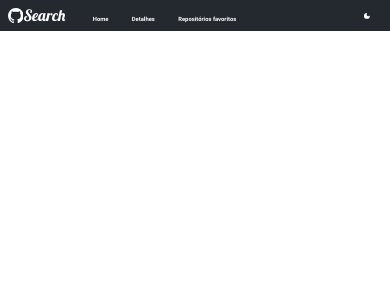
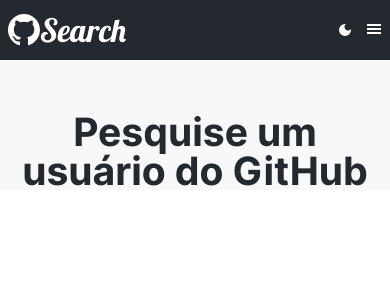
Before and after one commit to FeBassetto/Github_search, a React (Create React App) app: page / in a window 390 px wide. Shown: the top 300 px of the page. Built offline with nearby package versions, Linux system fonts and the light colour scheme.

Commit message:
Componente TitlePage finalizado

```diff
--- a/src/components/Header/Header.css
+++ b/src/components/Header/Header.css
@@ -1,9 +1,4 @@
 .header {
-    display: flex;
-    flex-direction: row;
-    align-items: center;
-    justify-content: space-between;
-
     width: 100%;
     height: 8vw;
 
@@ -11,6 +6,8 @@
     box-sizing: border-box;
 
     position: fixed;
+    top: 0;
+    z-index: 99;
 }
 
 .header>* a:hover , .header > * svg:hover{
@@ -18,3 +15,38 @@
     opacity: .7;
     transition: .4s;
 }
+
+.header--desktop{
+    display: flex;
+    flex-direction: row;
+    align-items: center;
+    justify-content: space-between;
+}
+
+.header--mobile{
+    display: flex;
+    flex-direction: row;
+    align-items: center;
+    justify-content: space-between;
+    height: 60px;
+}
+
+.header__box{
+    width: 45px;
+    display: flex;
+    flex-direction: row;
+    align-items: center;
+    justify-content: space-between;
+}
+
+
+@media screen and (min-width:750px){
+    .header--mobile{
+        display: none;
+    }
+}
+@media screen and (max-width:750px){
+    .header--desktop{
+        display: none;
+    }
+}
--- a/src/components/Header/Header.jsx
+++ b/src/components/Header/Header.jsx
@@ -4,23 +4,35 @@
 import Logo from "./Logo/Logo";
 import Navigation from './Navigation/Navigation';
 import ThemeMode from "./ThemeMode/ThemeMode";
+import MobileNavigation from "./MobileNavigation/MobileNavigation";
 
 const StyledHeader = styled.header`
     background-color:${props => props.theme.dark};
 
     && > *{
         color:${props => props.theme.headerText};
+        background-color:${props => props.theme.dark};
     }
 `
 
 const Header = () => {
 
     return (
-        <StyledHeader className="header">
-            <Logo />
-            <Navigation/>
-            <ThemeMode/>
-        </StyledHeader>
+        <>
+            <StyledHeader className="header header--desktop">
+                <Logo />
+                <Navigation />
+                <ThemeMode />
+            </StyledHeader>
+
+            <StyledHeader className="header header--mobile">
+                <Logo />
+                <div className="header__box">
+                    <ThemeMode />
+                    <MobileNavigation />
+                </div>
+            </StyledHeader>
+        </>
     )
 }
 
--- a/src/components/Header/Logo/Logo.css
+++ b/src/components/Header/Logo/Logo.css
@@ -23,3 +23,9 @@
 
     font-family: Lobister;
 }
+
+@media screen and (max-width:750px){
+    .logo__text{
+        font-size: 2rem;
+    }
+}
--- /dev/null
+++ b/src/components/Header/MobileNavigation/MobileNavigation.css
@@ -0,0 +1,129 @@
+.mobileNavigation__link {
+    color: inherit;
+    text-decoration: none;
+    font-family: RobotoBold;
+}
+
+/* closed */
+
+.mobileNavigation--closed .mobileNavigation__item--hidden {
+    display: none;
+}
+
+.mobileNavigation--closed .mobileNavigation__icon > *:nth-child(2) {
+    display: none;
+}
+
+
+/* open */
+
+.mobileNavigation--open .mobileNavigation__icon > *:nth-child(1) {
+    display: none;
+}
+
+.mobileNavigation--open {
+    position: fixed;
+    top: 0;
+    right: 0;
+
+    z-index: 100;
+
+    background-color: inherit;
+
+    height: 100vh;
+    width: 60vw;
+
+    animation-name: openMenu;
+    animation-duration: 1s;
+
+    box-shadow: 0px 0px .5rem #000000;
+
+    overflow: scroll;
+}
+
+@keyframes openMenu {
+    from {
+        right: -100vw;
+    }
+
+    to {
+        right: 0;
+    }
+}
+
+.mobileNavigation--open .mobileNavigation__list {
+    display: flex;
+    flex-direction: column;
+
+    width: 100%;
+    height: 100%;
+}
+
+.mobileNavigation--open .mobileNavigation__item {
+    border-bottom: 1px solid #ffffff;
+
+    height: 90px;
+    width: 100%;
+}
+
+.mobileNavigation--open .mobileNavigation__item:nth-child(2){
+    border-top: 1px solid #ffffff;
+}
+
+.mobileNavigation--open .mobileNavigation__icon {
+    border: none;
+
+    display: flex;
+    align-items: center;
+    justify-content: flex-end;
+    padding-right: 5vw;
+
+    box-sizing: border-box;
+}
+
+.mobileNavigation--open .mobileNavigation__item{
+    font-size: 1.25rem;
+}
+
+
+.mobileNavigation--open .mobileNavigation__item:hover:not(.mobileNavigation__icon){
+    opacity: .7;
+}
+
+.mobileNavigation__link{
+    display: flex;
+    width: 100%;
+    height: 100%;
+
+    padding-left: 5vw;
+
+    box-sizing: border-box;
+
+    align-items: center;
+}
+
+.mobileNavigation--closing{
+    animation-name: closingMenu;
+    animation-duration: 1s;
+}
+
+@keyframes closingMenu{
+    from{
+        right: 0;
+    }
+    to{
+        right: -100vw;
+    }
+}
+
+@media screen and (max-width:650px){
+    .mobileNavigation--open{
+        width: 75vw;
+    }
+}
+
+@media screen and (max-width:400px){
+    .mobileNavigation--open{
+        width: 85vw;
+    }
+}
--- /dev/null
+++ b/src/components/Header/MobileNavigation/MobileNavigation.jsx
@@ -0,0 +1,55 @@
+import React from "react";
+import './MobileNavigation.css'
+import { GiHamburgerMenu } from 'react-icons/gi'
+import { AiOutlineClose } from 'react-icons/ai'
+import { Link } from 'react-router-dom';
+
+
+const MobileNavigation = () => {
+
+    const mobileNavigation = document.getElementsByClassName('mobileNavigation')[0]
+    console.log(mobileNavigation)
+
+    function openMenu() {
+        mobileNavigation.classList?.add('mobileNavigation--open')
+        mobileNavigation.classList?.remove('mobileNavigation--closed')
+    }
+
+    function closeMenu() {
+        mobileNavigation.classList?.add('mobileNavigation--closing')
+        setTimeout(() => {
+            mobileNavigation.classList?.add('mobileNavigation--closed')
+            mobileNavigation.classList?.remove('mobileNavigation--closing')
+            mobileNavigation.classList?.remove('mobileNavigation--open')
+        }, 400)
+    }
+
+
+    return (
+        <nav className="mobileNavigation mobileNavigation--closed">
+            <ul className="mobileNavigation__list">
+                <li className="mobileNavigation__item mobileNavigation__icon">
+                    <GiHamburgerMenu onClick={_ => openMenu()} />
+                    <AiOutlineClose onClick={_ => closeMenu()} />
+                </li>
+                <li className="mobileNavigation__item mobileNavigation__item--hidden">
+                    <Link to="/" className="mobileNavigation__link" onClick={_ => closeMenu()}>
+                        Home
+                    </Link>
+                </li>
+                <li className="mobileNavigation__item mobileNavigation__item--hidden">
+                    <Link to="/detalhes" className="mobileNavigation__link" onClick={_ => closeMenu()}>
+                        Detalhes
+                    </Link>
+                </li>
+                <li className="mobileNavigation__item mobileNavigation__item--hidden">
+                    <Link to="/favoritos" className="mobileNavigation__link" onClick={_ => closeMenu()}>
+                        Repositórios favoritos
+                    </Link>
+                </li>
+            </ul>
+        </nav >
+    )
+}
+
+export default MobileNavigation
--- a/src/components/Header/ThemeMode/ThemeMode.css
+++ b/src/components/Header/ThemeMode/ThemeMode.css
@@ -1,7 +1,14 @@
 .themeMode{
-    width: 5%;
+    width: 5vw;
     font-size: 2vw;
 
     display: flex;
     align-items: center;
 }
+
+@media screen and (max-width:750px) {
+    .themeMode{
+        font-size: 1rem;
+        width: auto;
+    }
+}
--- a/src/components/Header/ThemeMode/ThemeMode.jsx
+++ b/src/components/Header/ThemeMode/ThemeMode.jsx
@@ -7,7 +7,6 @@
 const ThemeMode = () => {
 
     const ThemeMode = useContext(ThemeContext)
-    console.log(ThemeMode)
 
     return (
         <div className="themeMode">
--- /dev/null
+++ b/src/components/TitlePage/TitlePage.css
@@ -0,0 +1,18 @@
+.titlePage {
+    font-size: 6vw;
+    text-align: center;
+
+    width: 65%;
+    margin: auto;
+
+    font-family: InterBold;
+}
+
+@media screen and (max-width:500px) {
+    .titlePage {
+        font-size: 10vw;
+        width: 90%;
+
+        margin: auto;
+    }
+}
--- /dev/null
+++ b/src/components/TitlePage/TitlePage.jsx
@@ -0,0 +1,21 @@
+import React from "react";
+import './TitlePage.css';
+import styled from 'styled-components';
+
+
+const StyledTitle = styled.h1`
+ color: ${props => props.theme.text};
+`
+
+const TitlePage = ({text}) => {
+
+
+
+    return (
+        <StyledTitle className="titlePage">
+            {text}
+        </StyledTitle>
+    )
+}
+
+export default TitlePage
--- a/src/pages/Home.jsx
+++ b/src/pages/Home.jsx
@@ -1,14 +1,25 @@
 import React from "react";
+import TitlePage from "../components/TitlePage/TitlePage";
+import styled from 'styled-components';
 
+const StyledHome = styled.main`
+    background-color:${props => props.theme.light};
+    padding-top:15vw;
 
+    @media screen and (max-width:750px){
+        padding-top:7rem;
+    }
+`
 
 const Home = () => {
 
 
-    return(
-        <main>
-            home
-        </main>
+    return (
+        <StyledHome>
+            <TitlePage
+                text="Pesquise um usuário do GitHub"
+            />
+        </StyledHome>
     )
 }
 
--- a/src/theme.js
+++ b/src/theme.js
@@ -60,6 +60,6 @@
     dark: '#24292F',
     light: '#202935',
     background: '#0D1117',
-    text: '#c9d1d9dark',
+    text: '#c9d1d9',
     headerText: '#ffffff'
 }
```
